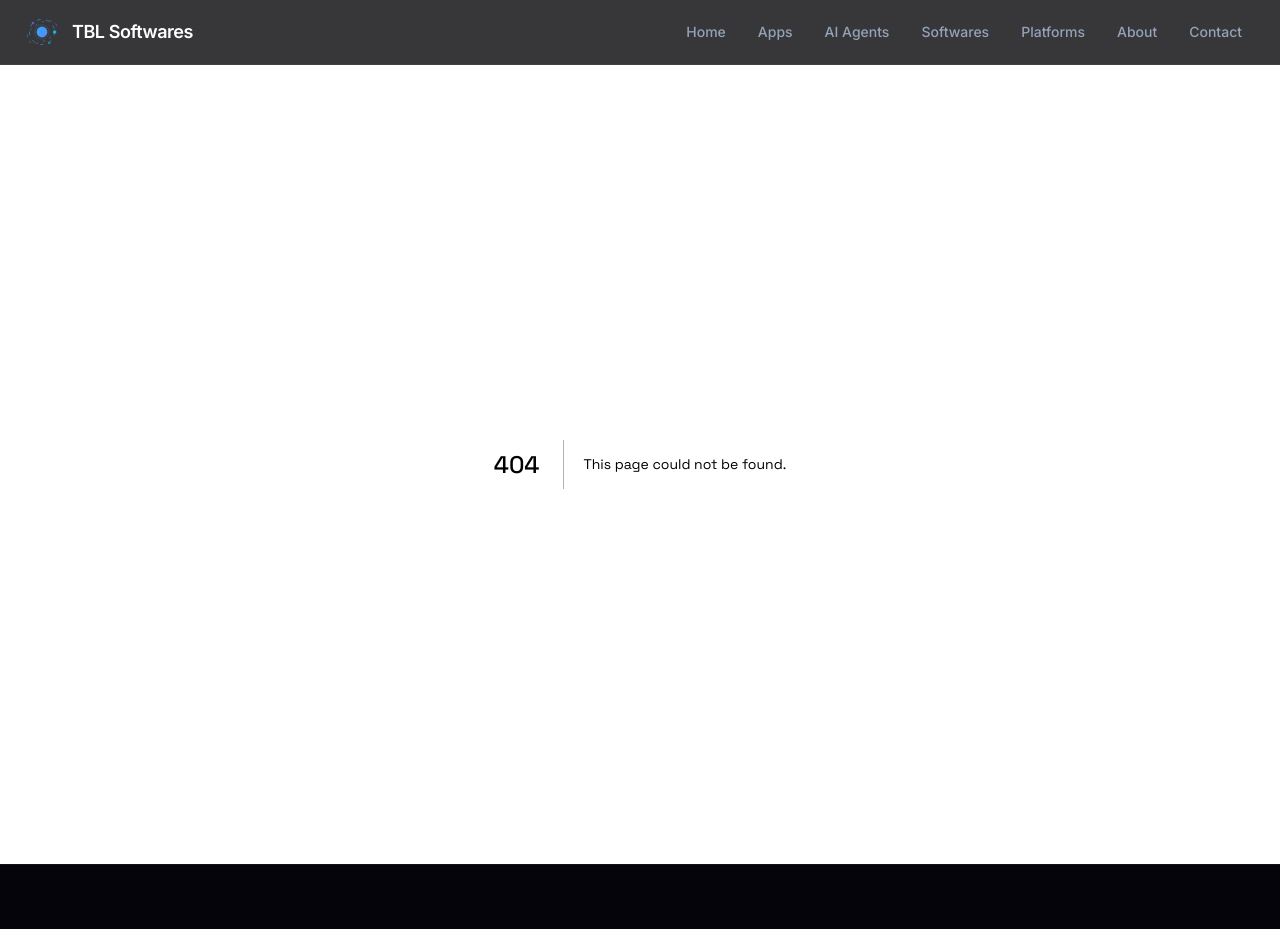
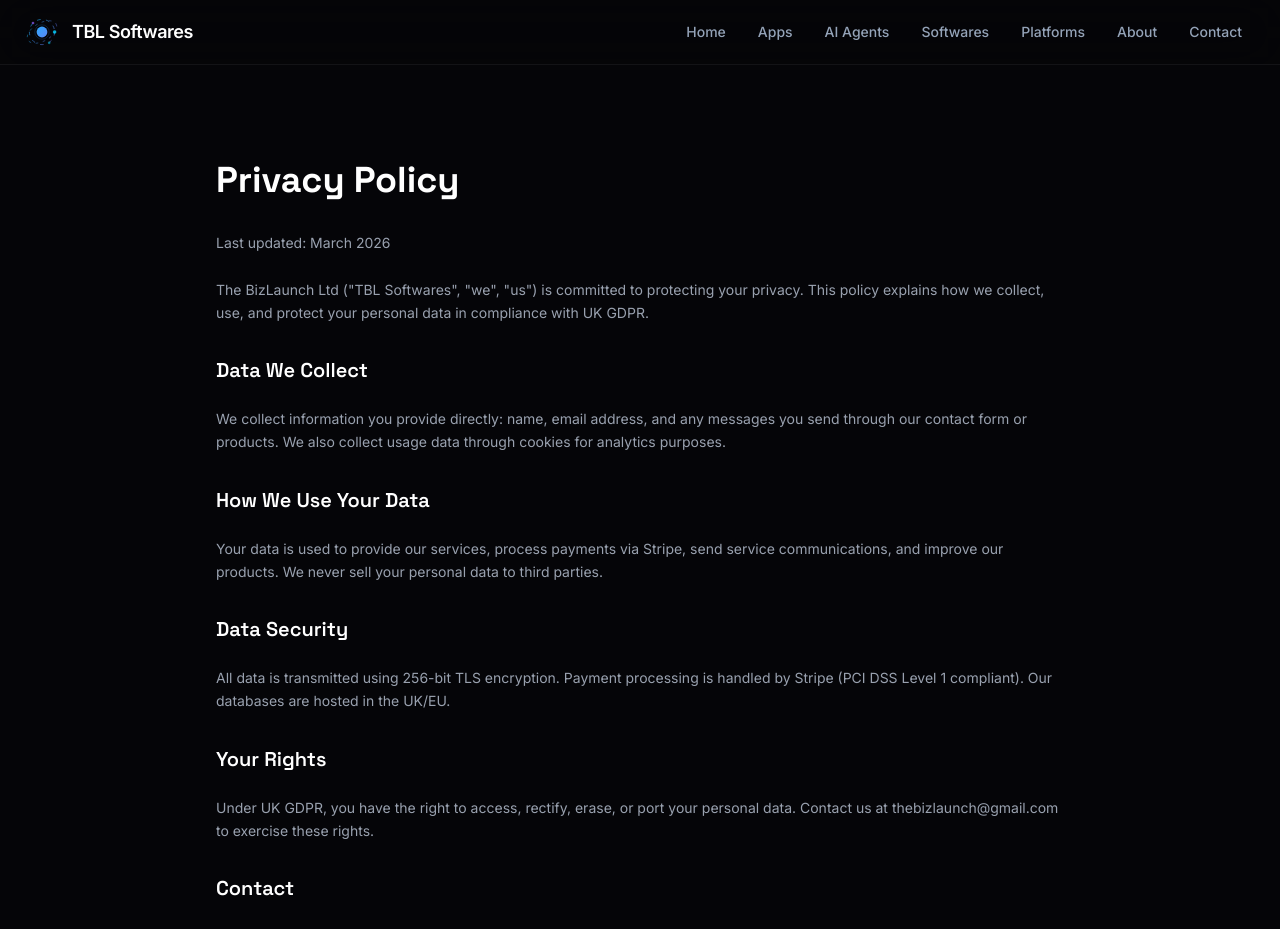
Before and after one commit to thebizlaunch-netizen/tblsoftwares-website, a Next.js app: page /privacy in a window 1280 px wide. Before the commit this address had no page. Shown: the top 929 px of the page. Built offline with nearby package versions, Linux system fonts and the light colour scheme.

Commit message:
Add missing About, Privacy Policy, and Terms of Service pages
Restored from backup - these pages are linked in the navbar and footer
but were never committed to git.

```diff
--- /dev/null
+++ b/app/about/page.tsx
@@ -0,0 +1,28 @@
+export default function AboutPage() {
+  return (
+    <div className="min-h-screen">
+      <section className="py-24">
+        <div className="max-w-4xl mx-auto px-6">
+          <span className="text-sm text-orange-400 font-medium uppercase tracking-wider">About Us</span>
+          <h1 className="text-4xl md:text-5xl font-bold text-white mt-3 mb-8">Building the Future of Business Software</h1>
+          <div className="space-y-6 text-gray-400 leading-relaxed">
+            <p>TBL Softwares is the software products division of <strong className="text-white">The BizLaunch Ltd</strong>, a UK-registered company (Companies House No. 16874431) dedicated to building AI-powered tools that help businesses operate smarter.</p>
+            <p>Our products are built by an autonomous AI system called Abdul — an enterprise-grade AI COO that can scan markets, identify pain points, design solutions, build software, deploy it, validate quality, and deliver commercially credible products.</p>
+            <p>Every product we release passes through a rigorous quality pipeline: runtime stability testing, visual regression testing, product truth verification, and AI-powered credibility review. We do not ship products that are not ready.</p>
+            <div className="card-glow rounded-2xl p-8 mt-12">
+              <h2 className="text-xl font-bold text-white mb-4">Company Details</h2>
+              <div className="grid grid-cols-1 md:grid-cols-2 gap-4 text-sm">
+                <div><p className="text-gray-500">Company Name</p><p className="text-white">The BizLaunch Ltd</p></div>
+                <div><p className="text-gray-500">Company Number</p><p className="text-white">16874431</p></div>
+                <div><p className="text-gray-500">Trading As</p><p className="text-white">TBL Softwares</p></div>
+                <div><p className="text-gray-500">Incorporated</p><p className="text-white">25 November 2025</p></div>
+                <div><p className="text-gray-500">Registered Address</p><p className="text-white">Office 7001, 58 Peregrine Road, Hainault, Ilford, Essex, IG6 3SZ</p></div>
+                <div><p className="text-gray-500">Phone</p><p className="text-white">020 3432 1869</p></div>
+              </div>
+            </div>
+          </div>
+        </div>
+      </section>
+    </div>
+  );
+}
--- /dev/null
+++ b/app/privacy/page.tsx
@@ -0,0 +1,21 @@
+export default function PrivacyPage() {
+  return (
+    <div className="min-h-screen py-24"><div className="max-w-4xl mx-auto px-6">
+      <h1 className="text-4xl font-bold text-white mb-8">Privacy Policy</h1>
+      <div className="prose prose-invert prose-gray max-w-none space-y-6 text-gray-400 text-sm leading-relaxed">
+        <p>Last updated: March 2026</p>
+        <p>The BizLaunch Ltd ("TBL Softwares", "we", "us") is committed to protecting your privacy. This policy explains how we collect, use, and protect your personal data in compliance with UK GDPR.</p>
+        <h2 className="text-xl font-semibold text-white mt-8">Data We Collect</h2>
+        <p>We collect information you provide directly: name, email address, and any messages you send through our contact form or products. We also collect usage data through cookies for analytics purposes.</p>
+        <h2 className="text-xl font-semibold text-white mt-8">How We Use Your Data</h2>
+        <p>Your data is used to provide our services, process payments via Stripe, send service communications, and improve our products. We never sell your personal data to third parties.</p>
+        <h2 className="text-xl font-semibold text-white mt-8">Data Security</h2>
+        <p>All data is transmitted using 256-bit TLS encryption. Payment processing is handled by Stripe (PCI DSS Level 1 compliant). Our databases are hosted in the UK/EU.</p>
+        <h2 className="text-xl font-semibold text-white mt-8">Your Rights</h2>
+        <p>Under UK GDPR, you have the right to access, rectify, erase, or port your personal data. Contact us at thebizlaunch@gmail.com to exercise these rights.</p>
+        <h2 className="text-xl font-semibold text-white mt-8">Contact</h2>
+        <p>The BizLaunch Ltd, Office 7001, 58 Peregrine Road, Hainault, Ilford, Essex, IG6 3SZ. Email: thebizlaunch@gmail.com. Phone: 020 3432 1869.</p>
+      </div>
+    </div></div>
+  );
+}
--- /dev/null
+++ b/app/terms/page.tsx
@@ -0,0 +1,23 @@
+export default function TermsPage() {
+  return (
+    <div className="min-h-screen py-24"><div className="max-w-4xl mx-auto px-6">
+      <h1 className="text-4xl font-bold text-white mb-8">Terms of Service</h1>
+      <div className="prose prose-invert prose-gray max-w-none space-y-6 text-gray-400 text-sm leading-relaxed">
+        <p>Last updated: March 2026</p>
+        <p>These Terms of Service govern your use of products and services provided by The BizLaunch Ltd, trading as TBL Softwares.</p>
+        <h2 className="text-xl font-semibold text-white mt-8">Service Description</h2>
+        <p>TBL Softwares provides AI-powered software products and intelligent agents for business use. Products may include calculators, advisors, management tools, and automation agents.</p>
+        <h2 className="text-xl font-semibold text-white mt-8">Subscriptions and Payments</h2>
+        <p>Some products offer free trials followed by paid subscriptions. Payments are processed securely by Stripe. You may cancel your subscription at any time.</p>
+        <h2 className="text-xl font-semibold text-white mt-8">AI-Generated Content</h2>
+        <p>Our products use artificial intelligence to generate calculations, advice, and content. All AI-generated outputs are for guidance only and should not be relied upon as professional advice. Always consult qualified professionals for tax, legal, or financial decisions.</p>
+        <h2 className="text-xl font-semibold text-white mt-8">Limitation of Liability</h2>
+        <p>TBL Softwares provides products on an "as is" basis. We are not liable for any losses arising from reliance on AI-generated content or service interruptions.</p>
+        <h2 className="text-xl font-semibold text-white mt-8">Governing Law</h2>
+        <p>These terms are governed by the laws of England and Wales.</p>
+        <h2 className="text-xl font-semibold text-white mt-8">Contact</h2>
+        <p>The BizLaunch Ltd, Company No. 16874431. Office 7001, 58 Peregrine Road, Hainault, Ilford, Essex, IG6 3SZ. Email: thebizlaunch@gmail.com.</p>
+      </div>
+    </div></div>
+  );
+}
```
